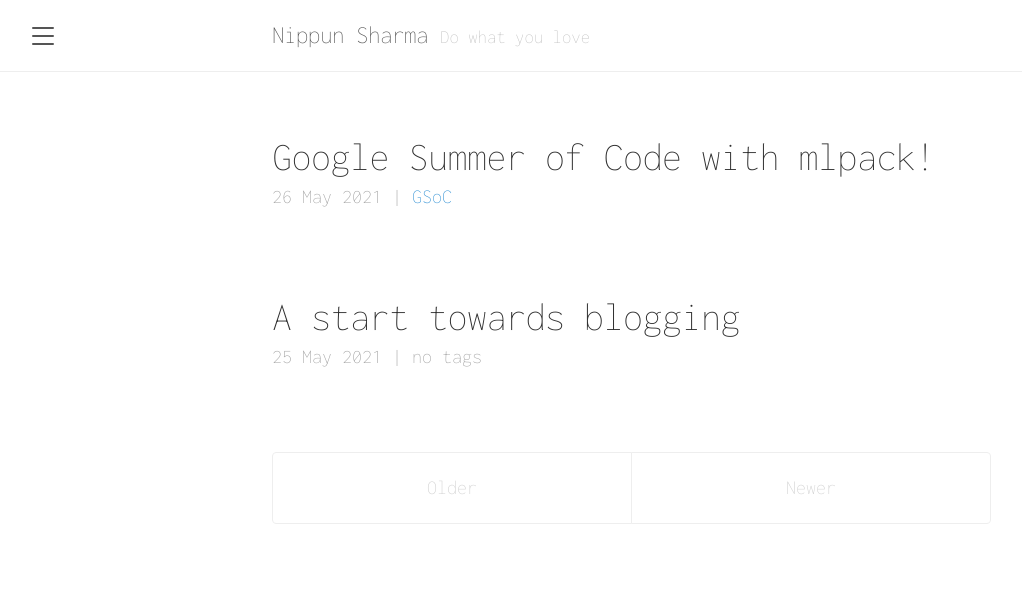
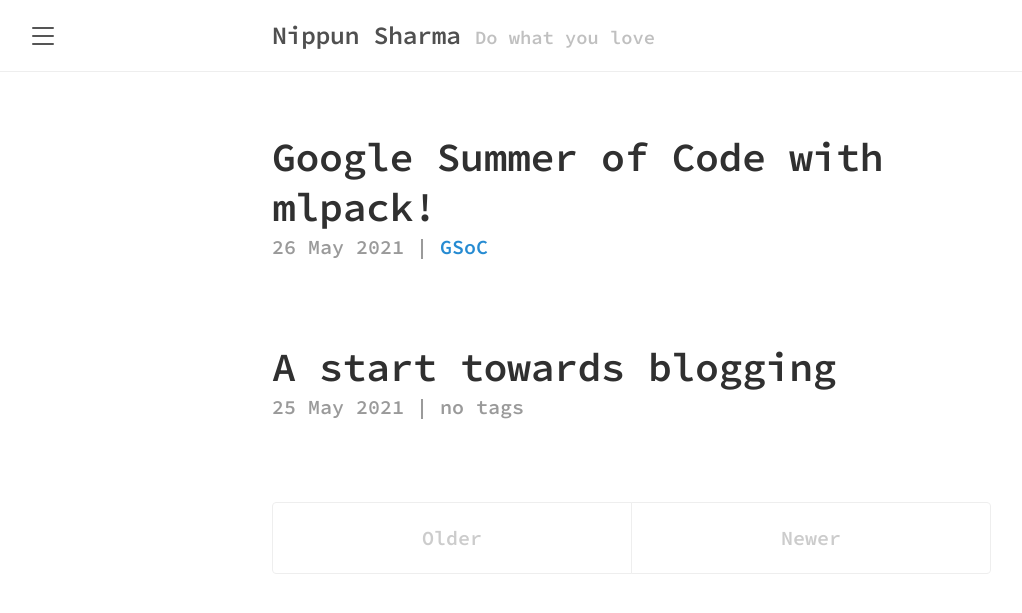
Before and after one commit to NippunSharma/nippunsharma.github.io, a Jekyll site: the page built from index.html, in a window 1280 px wide. Shown: the top 613 px of the page, without its empty margins (8-1030 px from the left). Built offline with Jekyll 4.4.1, drawn with Linux system fonts in a browser that asks for light colours; nearby versions of some CDN libraries; the list of posts is cut into pages by our own code.

Commit message:
changed font to Source Code Pro (monospace)

```diff
--- a/_includes/head.html
+++ b/_includes/head.html
@@ -21,7 +21,7 @@
   <link rel="stylesheet" href="{{ '/public/css/lanyon.css' | absolute_url }}">
 
   <link rel="preconnect" href="https://fonts.gstatic.com">
-  <link href="https://fonts.googleapis.com/css2?family=Inconsolata:wght@200&display=swap" rel="stylesheet">
+  <link href="https://fonts.googleapis.com/css2?family=Source+Code+Pro:wght@600&display=swap" rel="stylesheet">
 
   <link rel="apple-touch-icon-precomposed" sizes="144x144" href="{{ '/public/apple-touch-icon-precomposed.png' | absolute_url }}">
   <link rel="shortcut icon" href="{{ '/public/favicon.ico' | absolute_url }}">
--- a/public/css/lanyon.css
+++ b/public/css/lanyon.css
@@ -42,12 +42,12 @@
 
 html {
   /* font-family: "PT Serif", Georgia, "Times New Roman", serif; */
-  font-family: 'Inconsolata', monospace;
+  font-family: 'Source Code Pro', monospace;
 }
 
 h1, h2, h3, h4, h5, h6 {
   /* font-family: "PT Sans", Helvetica, Arial, sans-serif; */
-  font-family: 'Inconsolata', monospace;
+  font-family: 'Source Code Pro', monospace;
   font-weight: 400;
   color: #313131;
   letter-spacing: -.025rem;
@@ -151,7 +151,7 @@
   visibility: hidden;
   overflow-y: auto;
   /* font-family: "PT Sans", Helvetica, Arial, sans-serif; */
-  font-family: 'Inconsolata', monospace;
+  font-family: 'Source Code Pro', monospace;
   font-size: .875rem; /* 15px */
   color: rgba(255,255,255,.6);
   background-color: #202020;
@@ -367,7 +367,7 @@
   margin-left: -1rem;
   margin-right: -1rem;
   /* font-family: "PT Sans", Helvetica, Arial, sans-serif; */
-  font-family: 'Inconsolata', monospace;
+  font-family: 'Source Code Pro', monospace;
   color: #ccc;
   text-align: center;
 }
```
